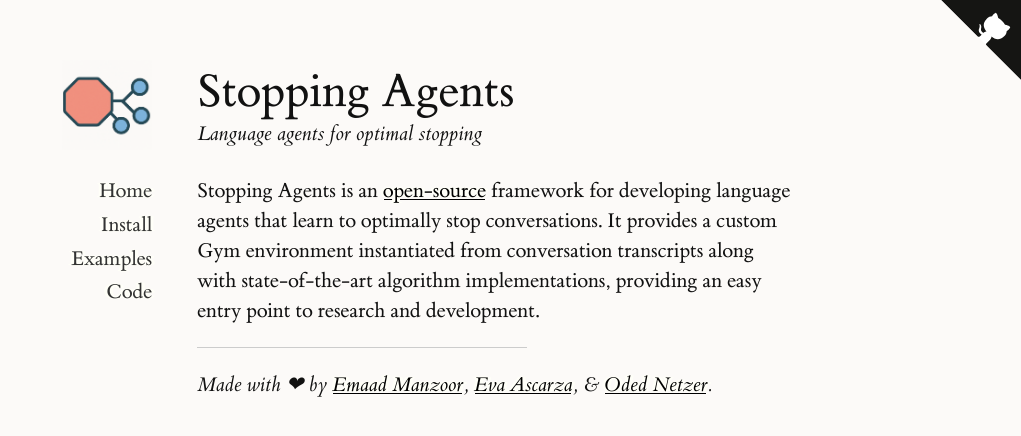
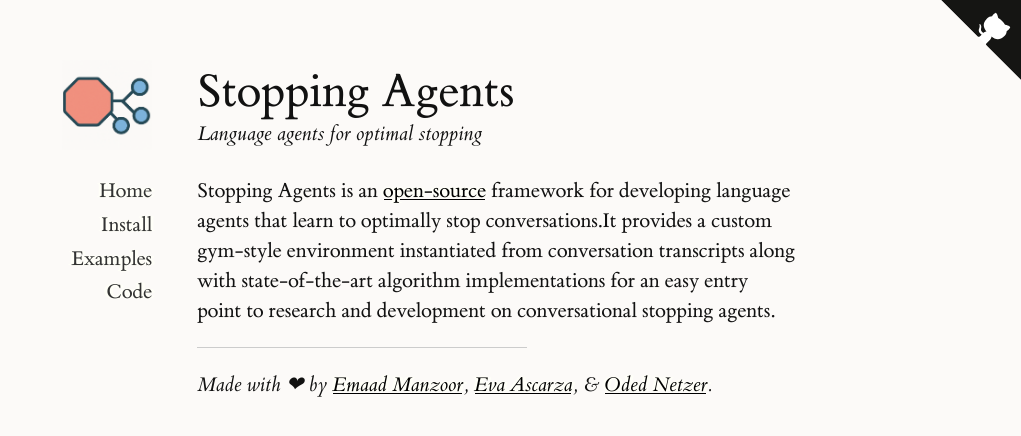
Before and after one commit to emaadmanzoor/stopping-agents, a Jekyll site: the page built from index.md, in a window 1280 px wide. Shown: the top 436 px of the page, without its empty margins (259-1280 px from the left). Built offline with Jekyll 4.4.1, drawn with Linux system fonts in a browser that asks for light colours.

Commit message:
update summary

```diff
--- a/index.md
+++ b/index.md
@@ -11,7 +11,11 @@ title: Home
 *Language agents for optimal stopping*
 
 {: style="margin-top: 1.8rem;"}
-Stopping Agents is an [open-source](https://github.com/emaadmanzoor/stopping-agents/) framework for developing language agents that learn to optimally stop conversations. It provides a custom Gym environment instantiated from conversation transcripts along with state-of-the-art algorithm implementations, providing an easy entry point to research and development.
+Stopping Agents is an
+[open-source](https://github.com/emaadmanzoor/stopping-agents/)
+framework for developing language agents that learn to optimally stop conversations.It provides a custom gym-style environment instantiated from conversation
+transcripts along with state-of-the-art algorithm implementations for an easy
+entry point to research and development on conversational stopping agents.
 
 <hr/>
 *Made with ❤ by [Emaad Manzoor](http://emaadmanzoor.com/),
```
